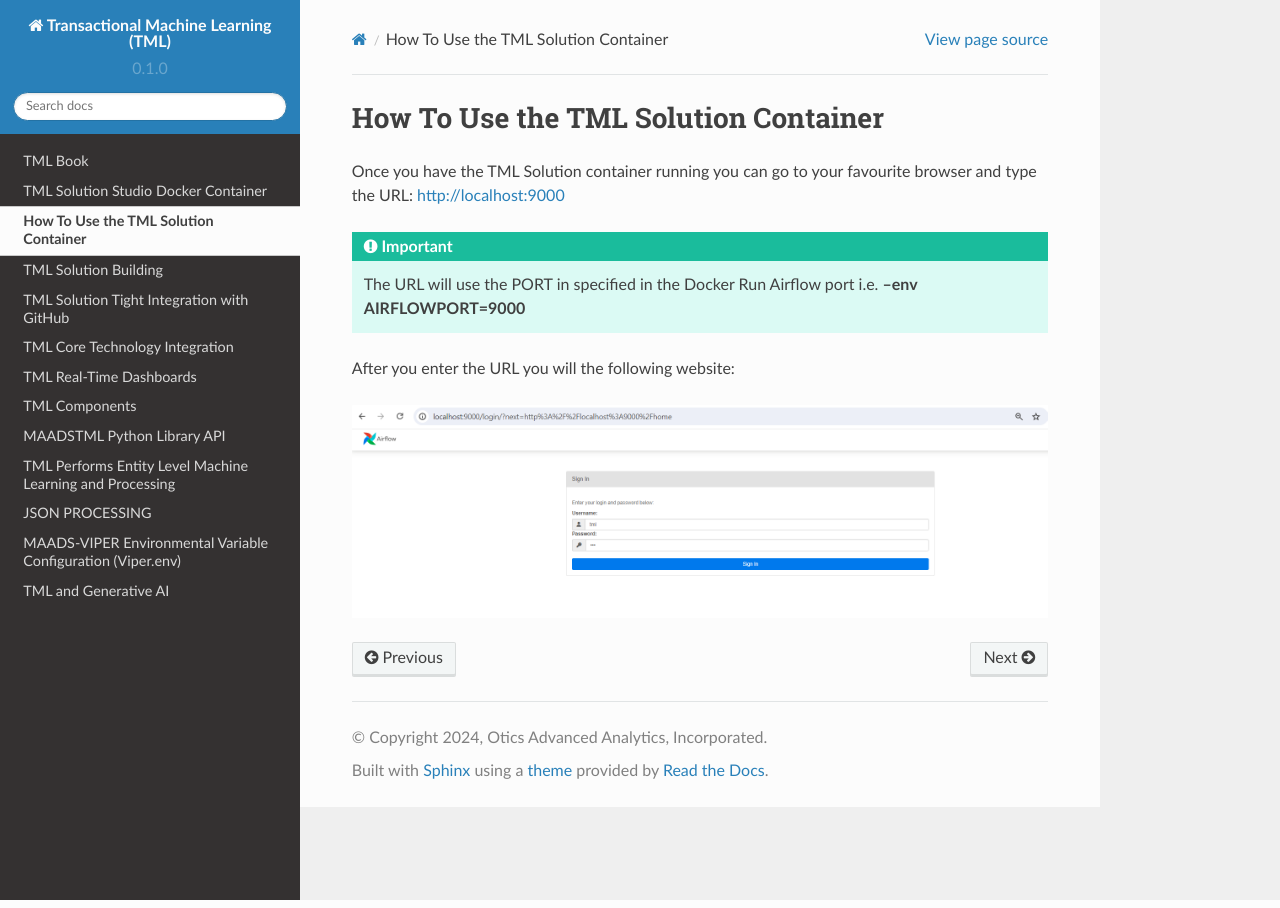
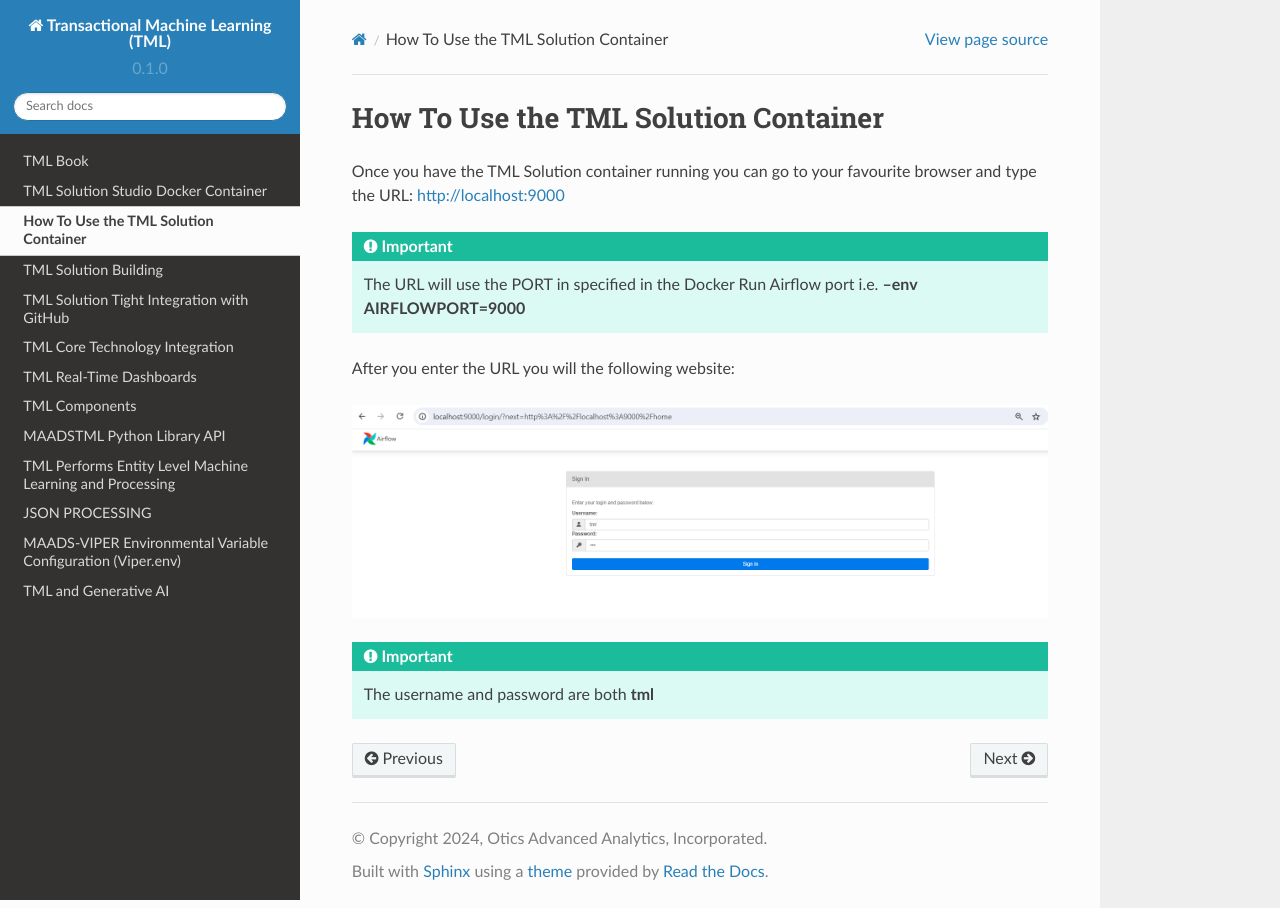
Before and after one commit to smaurice101/readthedocs, a Sphinx documentation site: the page built from docs/source/howtouse.rst, in a window 1280 px wide. Built offline with Sphinx 7.4.7 and the Read the Docs theme 2.0.0, drawn with Linux system fonts in a browser that asks for light colours.

Commit message:
Update howtouse.rst

```diff
--- a/docs/source/howtouse.rst
+++ b/docs/source/howtouse.rst
@@ -10,3 +10,7 @@
 After you enter the URL you will the following website:
 
 .. figure:: ts1.png
+
+.. important::
+
+   The username and password are both **tml**
```
